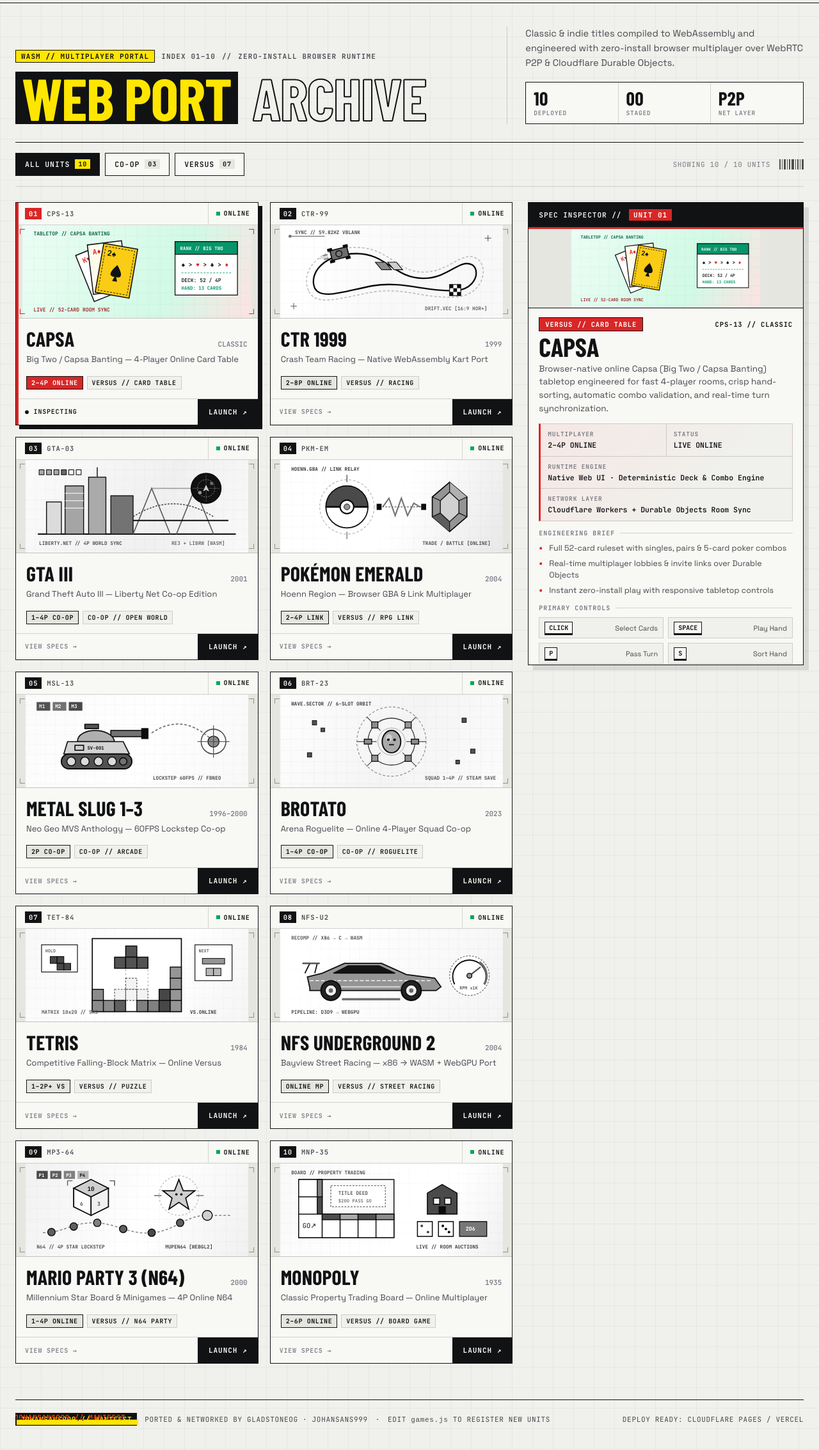
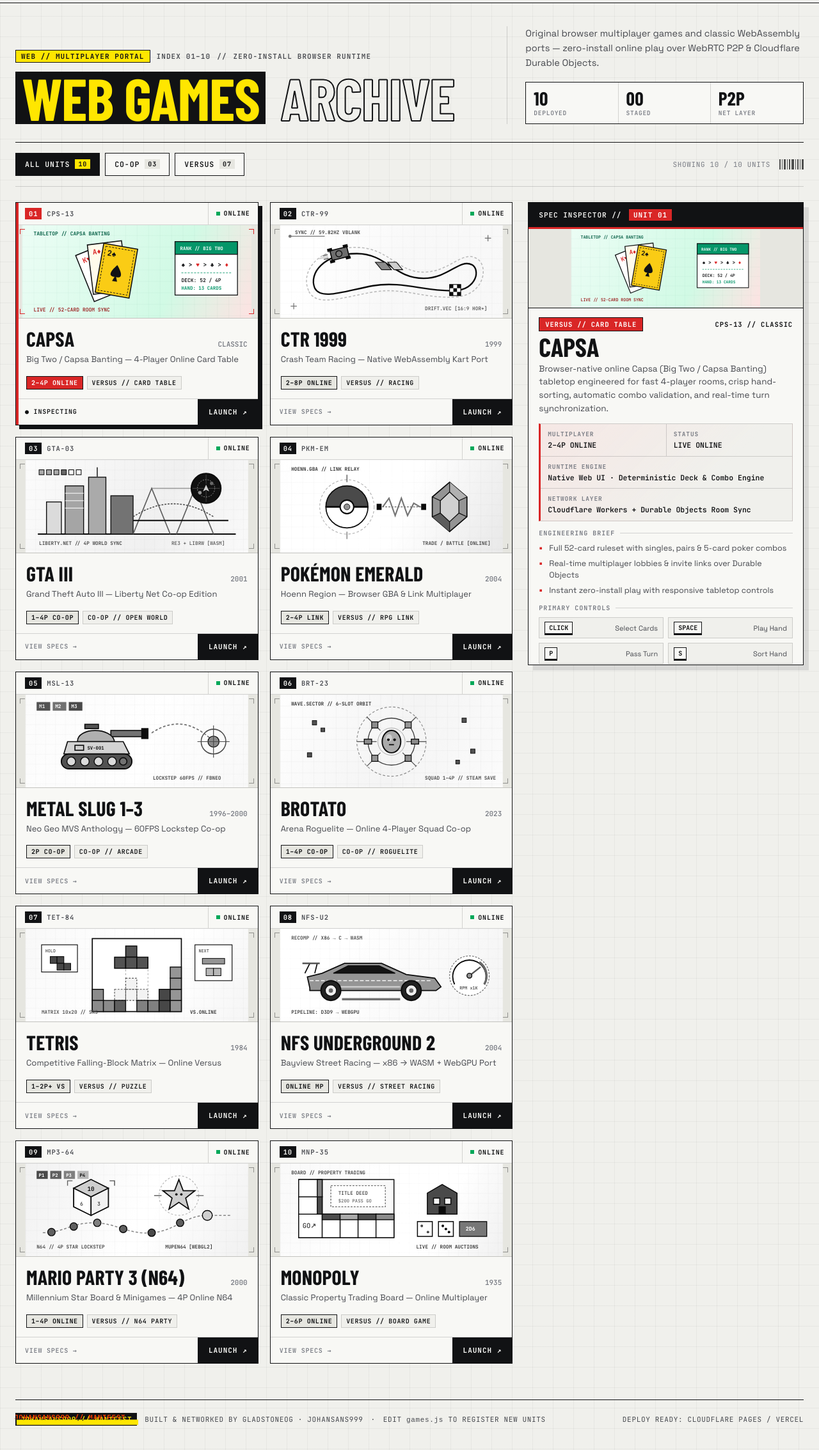
Before and after one commit to GladstoneOG/johangames, a plain HTML site: page index.html in a window 1280 px wide. Shown: the part 39-2306 px from the top of the page at 64% size. Drawn offline with nearby package versions, Linux system fonts and the light colour scheme; a web font is replaced by a local one.

Commit message:
Rename masthead title to WEB GAMES ARCHIVE and update portal copy

```diff
--- a/app.js
+++ b/app.js
@@ -199,7 +199,7 @@
       scrambleTo(elBrandMark, nextIcon, 320);
       if (elFooter) scrambleTo(elFooter, nextFooter, 380);
 
-      document.title = `${nextBrand} // WebAssembly Multiplayer Game Archive`;
+      document.title = `${nextBrand} // Multiplayer Web Games Archive`;
       updateFavicon(nextIcon);
     }
 
--- a/games.js
+++ b/games.js
@@ -34,7 +34,7 @@ window.PORTAL_META = {
   version: "SYS.2.7",
   node: "WORKERS.DEV",
   tagline:
-    "Classic & indie titles compiled to WebAssembly and engineered with zero-install browser multiplayer over WebRTC P2P & Cloudflare Durable Objects.",
+    "Original browser multiplayer games and classic WebAssembly ports — zero-install online play over WebRTC P2P & Cloudflare Durable Objects.",
 };
 
 window.GAMES = [
--- a/index.html
+++ b/index.html
@@ -3,10 +3,10 @@
 <head>
   <meta charset="UTF-8" />
   <meta name="viewport" content="width=device-width, initial-scale=1.0" />
-  <title>GLADSTONEOG // WebAssembly Multiplayer Game Archive</title>
+  <title>GLADSTONEOG // Multiplayer Web Games Archive</title>
   <meta
     name="description"
-    content="Browser-native WebAssembly & multiplayer game ports engineered by GladstoneOG / Johansans999 — CTR 1999, GTA III, Pokémon Emerald, Metal Slug 1–3, Brotato, Tetris, NFS Underground 2, Mario Party 3 (N64), Capsa, and Monopoly."
+    content="Browser-native multiplayer web games & WebAssembly ports engineered by GladstoneOG / Johansans999 — Capsa, CTR 1999, GTA III, Pokémon Emerald, Metal Slug 1–3, Brotato, Tetris, NFS Underground 2, Mario Party 3 (N64), and Monopoly."
   />
   <meta name="theme-color" content="#F0F0EC" />
 
@@ -74,20 +74,20 @@
     <section class="masthead" aria-labelledby="heroHeading">
       <div class="masthead-left">
         <div class="masthead-kicker">
-          <span class="kicker-tag">WASM // MULTIPLAYER PORTAL</span>
+          <span class="kicker-tag">WEB // MULTIPLAYER PORTAL</span>
           <span id="mastheadIndexRange">INDEX 01–10</span>
           <span>//</span>
           <span>ZERO-INSTALL BROWSER RUNTIME</span>
         </div>
         <h1 class="hero-title" id="heroHeading">
-          <span class="hero-title-accent">WEB PORT</span>
+          <span class="hero-title-accent">WEB GAMES</span>
           <span class="hero-title-outline">ARCHIVE</span>
         </h1>
       </div>
 
       <div class="masthead-right">
         <p class="masthead-desc" id="mastheadDesc">
-          Classic &amp; indie titles compiled to WebAssembly and engineered with zero-install browser multiplayer over WebRTC P2P &amp; Cloudflare Durable Objects.
+          Original browser multiplayer games and classic WebAssembly ports — zero-install online play over WebRTC P2P &amp; Cloudflare Durable Objects.
         </p>
 
         <div class="metrics-strip" aria-label="Portal summary statistics">
@@ -147,7 +147,7 @@
     <footer class="portal-footer">
       <div class="footer-left">
         <span class="footer-badge glitch-text" id="footerBrand" data-text="GLADSTONEOG // MANIFEST">GLADSTONEOG // MANIFEST</span>
-        <span>PORTED &amp; NETWORKED BY GLADSTONEOG · JOHANSANS999</span>
+        <span>BUILT &amp; NETWORKED BY GLADSTONEOG · JOHANSANS999</span>
         <span>·</span>
         <span>EDIT <code>games.js</code> TO REGISTER NEW UNITS</span>
       </div>
```
Also changed, not shown: 1 other file.
